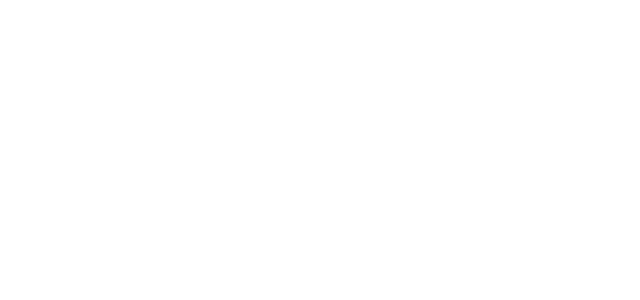
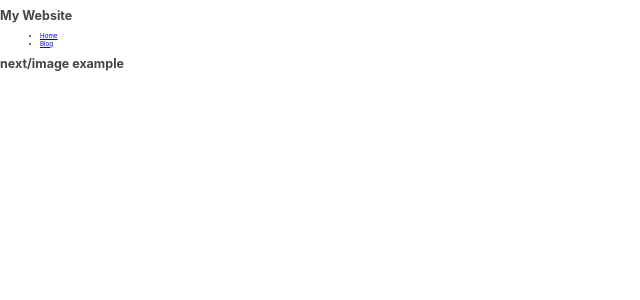
Before and after one commit to kento-yoshidu/_old, a Next.js app: page / in a window 1280 px wide. Shown: the top 300 px of the page, without its empty margins (0-640 px from the left). Built offline with nearby package versions, Linux system fonts and the light colour scheme.

Commit message:
🏃‍♂️ Update

```diff
--- a/pages/_app.tsx
+++ b/pages/_app.tsx
@@ -1,10 +1,36 @@
 import { AppProps } from "next/app"
+import Link from "next/link"
 import "../styles/global.scss"
 
-const MyApp = ({ Component, pageProps }: AppProps): JSX.Element => {
-  return (
-    <Component {...pageProps} />
-  )
-}
+const MyApp = ({ Component, pageProps }: AppProps): JSX.Element => (
+  <>
+    <div>
+      <header>
+        <h1>My Website</h1>
+      </header>
+
+      <nav>
+        <ul>
+          <li>
+            <Link href="/">Home</Link>
+          </li>
+          <li>
+            <Link href="/blog">Blog</Link>
+          </li>
+        </ul>
+      </nav>
+
+      <main>
+        <Component {...pageProps} />
+      </main>
+    </div>
+
+    <footer>
+      <div>
+        Powered by <a href="https://nextjs.org/">Next.js</a>
+      </div>
+    </footer>
+  </>
+)
 
 export default MyApp
--- a/pages/_document.tsx
+++ b/pages/_document.tsx
@@ -5,7 +5,7 @@
     return (
       <Html lang="ja">
         <Head />
-        <body className="bg-gray-100">
+        <body>
           <Main />
           <NextScript />
         </body>
--- a/styles/global.scss
+++ b/styles/global.scss
@@ -1,3 +1,25 @@
+html,
 body {
-  color: white;
+  width: 100%;
+  height: 100%;
+  margin: 0;
+  color: #444;
+  font-size: 62.5%;
+  font-family:
+    -apple-system,
+    BlinkMacSystemFont,
+    Roboto,
+    "Segoe UI",
+    "Helvetica Neue",
+    HelveticaNeue,
+    YuGothic,
+    "Yu Gothic Medium",
+    "Yu Gothic",
+    Verdana,
+    Meiryo,
+    sans-serif;
 }
+
+#__next {
+    height: 100%;
+}
```
Also changed, not shown: pages/articles/[slug].tsx (deleted, +0 -19 lines), pages/blog/index.tsx (added, +14 -0 lines), pages/ssg-sample/[slug].tsx (deleted, +0 -57 lines), posts/01.md (added, +10 -0 lines).
